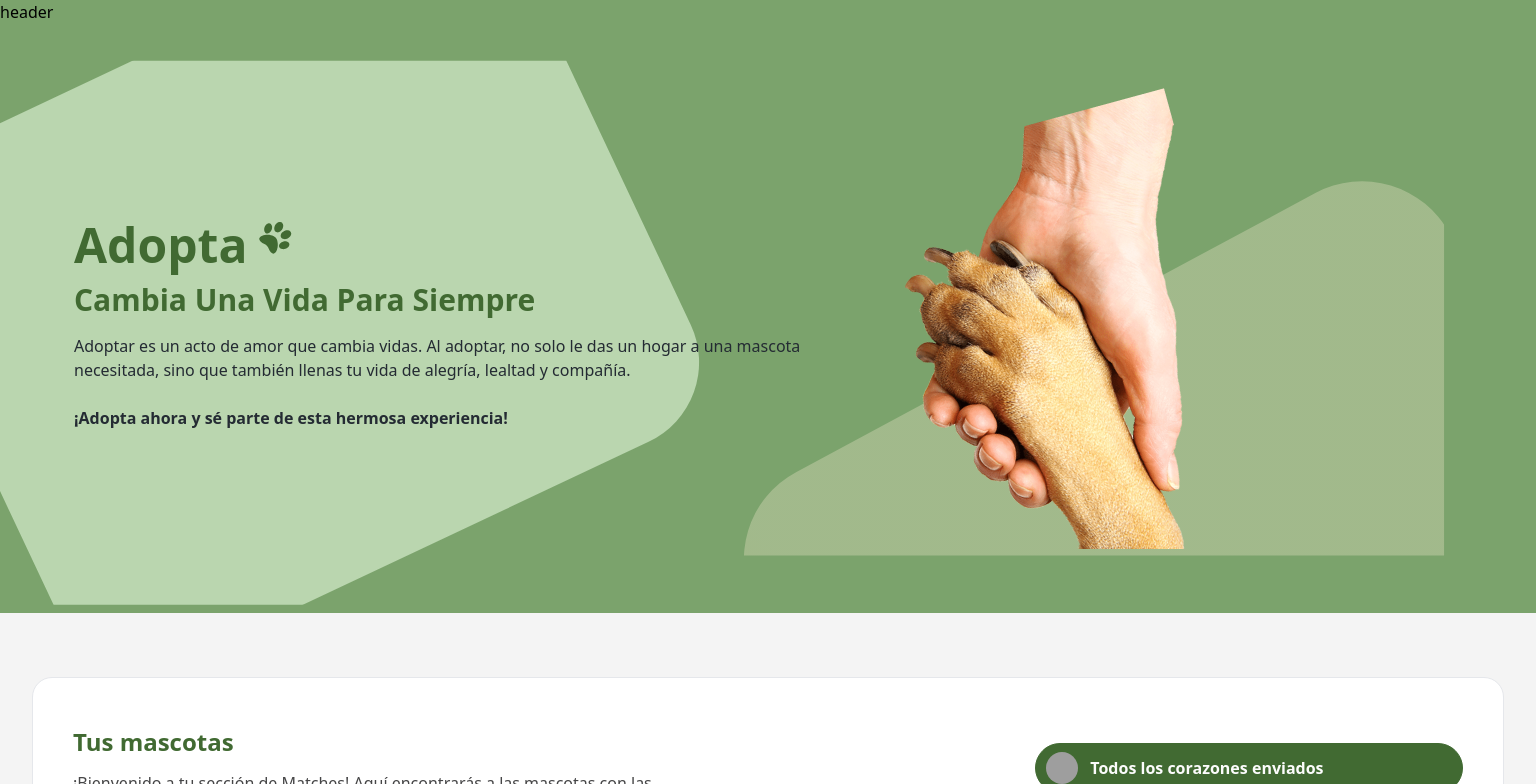
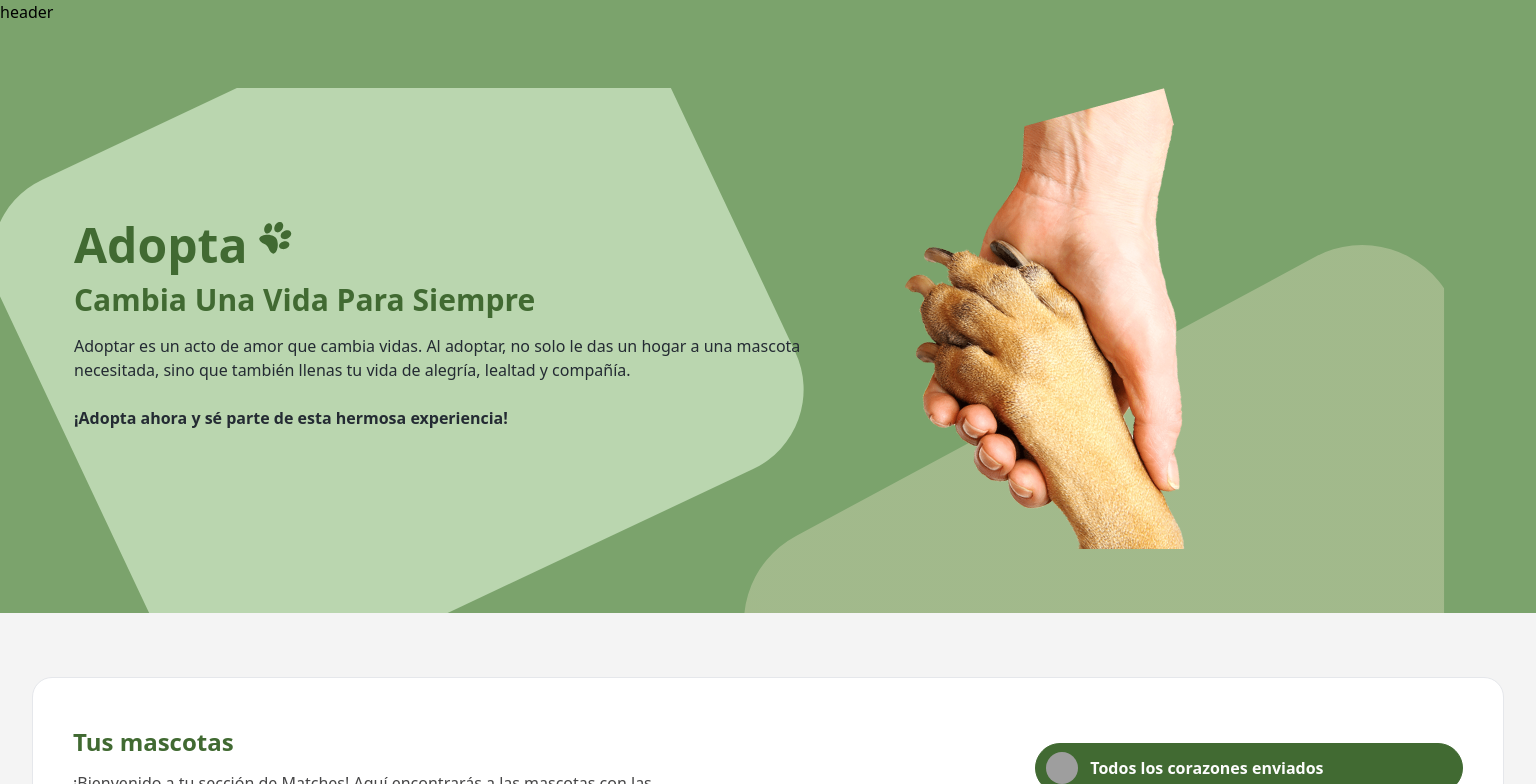
Before and after one commit to No-Country-simulation/c19-24-m-node-react, a React (Create React App) app in the folder front/petmatch/: page / in a window 1536 px wide. Shown: the top 784 px of the page. Built offline with nearby package versions, Linux system fonts and the light colour scheme; grey boxes are pictures that could not be loaded.

Commit message:
adding media querys

```diff
--- a/front/petmatch/src/Components/MatchBanner/MatchBanner.module.css
+++ b/front/petmatch/src/Components/MatchBanner/MatchBanner.module.css
@@ -3,17 +3,33 @@
     z-index: 1;
 }
 
+.matchBanner__rectangle_icon:nth-child(1) {
+    transform: translate(-55%, -8%);
+}
+
 .matchBanner__rectangle_icon:nth-child(2) {
-    transform: translate(93%, 10%);
+    transform: translate(0%, 67%);
+    display: block;
+}
+
+@media only screen and (min-width: 768px) {
+    .matchBanner__rectangle_icon:nth-child(1) {
+        transform: translate(0%, -18%);
+    }
+
+    .matchBanner__rectangle_icon:nth-child(2) {
+        display: none;
+    }
 }
 
 @media only screen and (min-width: 1024px) {
     .matchBanner__rectangle_icon:nth-child(1) {
-        transform: translate(-13%, -5%);
+        transform: translate(-13%, -3%);
     }
 
     .matchBanner__rectangle_icon:nth-child(2) {
-        transform: translate(80%, 10%);
+        transform: translate(80%, 24%);
+        display: block;
     }
 
     .matchBanner__text {
@@ -22,7 +38,11 @@
 }
 
 @media only screen and (min-width: 1440px) {
+    .matchBanner__rectangle_icon:nth-child(1) {
+        transform: translate(0%, 0%);
+    }
     .matchBanner__rectangle_icon:nth-child(2) {
-        transform: translate(106%, 10%);
+        transform: translate(106%, 25%);
+        display: block;
     }
 }
```
